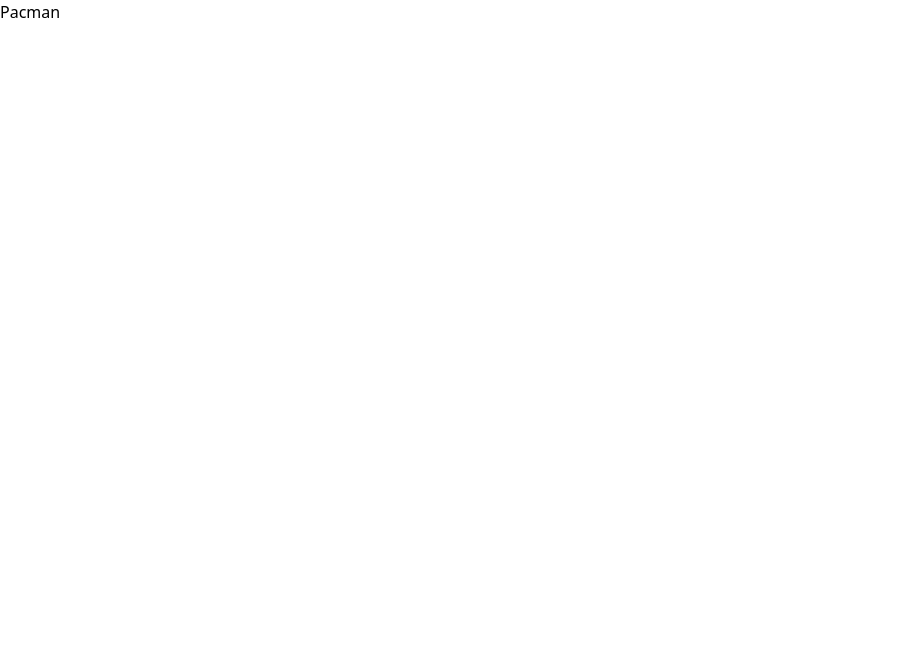
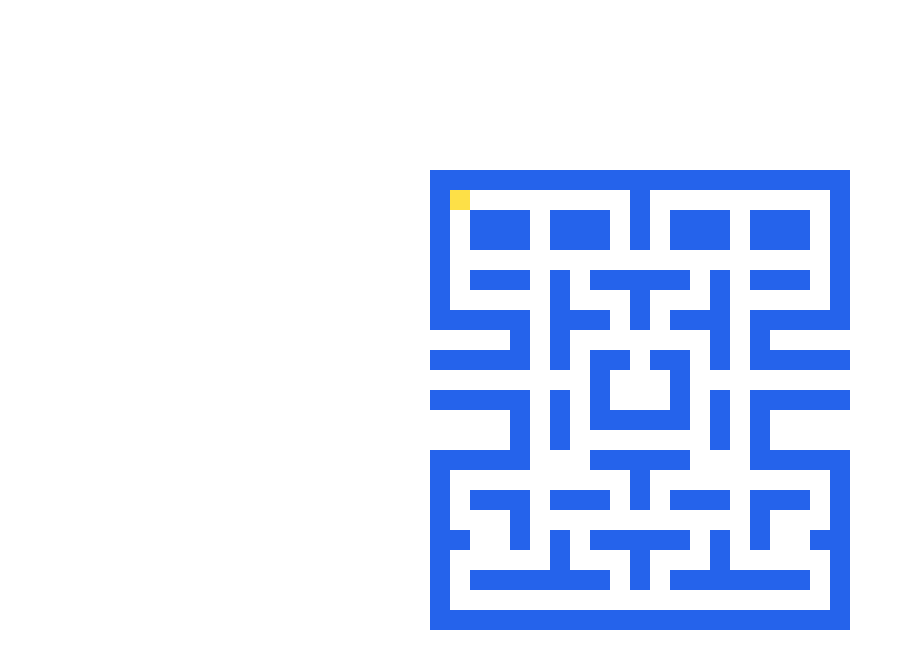
Before and after one commit to makiwebdeveloper/pacman-oop, a React (Vite) app: page / in a window 1280 px wide. Shown: the top 668 px of the page, without its empty margins (0-912 px from the left). Built offline with nearby package versions, Linux system fonts and the light colour scheme.

Commit message:
make game model - board, player + player move on click

```diff
--- a/package.json
+++ b/package.json
@@ -7,6 +7,7 @@
     "preview": "vite preview"
   },
   "dependencies": {
+    "classnames": "^2.3.2",
     "react": "^17.0.2",
     "react-dom": "^17.0.2"
   },
--- a/src/App.tsx
+++ b/src/App.tsx
@@ -1,7 +1,36 @@
+import { useEffect, useState } from "react";
+import { BoardComponent } from "./components";
+import { Game } from "./models/Game";
+import { Directions, Player } from "./models/Player";
+
 function App() {
+  const [game, setGame] = useState(new Game(new Player(1, 1, Directions.LEFT)));
+
+  const restart = () => {
+    const newGame = new Game(new Player(1, 1, Directions.RIGHT));
+    newGame.initBoard();
+    setGame(newGame);
+  };
+
+  const updateGame = () => {
+    const newGame = game.getCopyGame();
+    setGame(newGame);
+  };
+
+  const moveHandler = () => {
+    game.player.move(game.board);
+    updateGame();
+  };
+
+  useEffect(() => {
+    restart();
+  }, []);
+
+  console.log(game);
+
   return (
-    <div className="App">
-      <h1>Pacman</h1>
+    <div className="w-screen h-screen center" onClick={moveHandler}>
+      <BoardComponent board={game.board} player={game.player} />
     </div>
   );
 }
--- /dev/null
+++ b/src/components/BoardComponent.tsx
@@ -0,0 +1,33 @@
+import classNames from "classnames";
+import { FC } from "react";
+import { Cell } from "../models/Cell";
+import { Player } from "../models/Player";
+
+interface Props {
+  board: Cell[][];
+  player: Player;
+}
+
+const BoardComponent: FC<Props> = ({ board, player }) => {
+  return (
+    <div className="w-[210px] h-[230px] md:w-[420px] md:h-[460px]">
+      {board.map((row, rowIndex) => (
+        <div key={rowIndex} className="flex">
+          {row.map((cell, colIndex) => (
+            <div
+              key={colIndex}
+              className={`w-[10px] h-[10px] md:w-[20px] md:h-[20px] ${classNames(
+                {
+                  "bg-yellow-300": player.x === cell.x && player.y === cell.y,
+                  "bg-blue-600": cell.isWall,
+                }
+              )}`}
+            ></div>
+          ))}
+        </div>
+      ))}
+    </div>
+  );
+};
+
+export default BoardComponent;
--- /dev/null
+++ b/src/components/index.ts
@@ -0,0 +1 @@
+export { default as BoardComponent } from "./BoardComponent";
--- a/src/index.css
+++ b/src/index.css
@@ -1,3 +1,7 @@
 @tailwind base;
 @tailwind components;
 @tailwind utilities;
+
+.center {
+  @apply flex items-center justify-center;
+}
--- /dev/null
+++ b/src/models/Cell.ts
@@ -0,0 +1,10 @@
+import { Player } from "./Player";
+
+export class Cell {
+  constructor(
+    readonly x: number,
+    readonly y: number,
+    readonly isWall: boolean,
+    public player: Player | null
+  ) {}
+}
--- /dev/null
+++ b/src/models/Game.ts
@@ -0,0 +1,24 @@
+import { walls } from "../utils/walls";
+import { Cell } from "./Cell";
+import { Player } from "./Player";
+
+export class Game {
+  board: Cell[][] = [];
+  player: Player;
+
+  constructor(player: Player) {
+    this.player = player;
+  }
+
+  public initBoard() {
+    this.board = walls.map((row, y) =>
+      row.map((wall, x) => new Cell(x, y, Boolean(wall), null))
+    );
+  }
+
+  public getCopyGame(): Game {
+    const newGame = new Game(this.player);
+    newGame.board = this.board;
+    return newGame;
+  }
+}
--- /dev/null
+++ b/src/models/Ghost.ts
@@ -0,0 +1 @@
+export class Ghost {}
--- /dev/null
+++ b/src/models/Player.ts
@@ -0,0 +1,33 @@
+import { Cell } from "./Cell";
+
+export enum Directions {
+  UP = "up",
+  DOWN = "down",
+  LEFT = "left",
+  RIGHT = "right",
+}
+
+export class Player {
+  constructor(
+    public x: number,
+    public y: number,
+    public direction: Directions
+  ) {}
+
+  public move(board: Cell[][]) {
+    switch (this.direction) {
+      case Directions.UP:
+        if (!board[this.y - 1][this.x].isWall) this.y -= 1;
+        break;
+      case Directions.DOWN:
+        if (!board[this.y + 1][this.x].isWall) this.y += 1;
+        break;
+      case Directions.LEFT:
+        if (!board[this.y][this.x - 1].isWall) this.x -= 1;
+        break;
+      case Directions.RIGHT:
+        if (!board[this.y][this.x + 1].isWall) this.x += 1;
+        break;
+    }
+  }
+}
--- /dev/null
+++ b/src/utils/walls.ts
@@ -0,0 +1,25 @@
+export const walls = [
+  [1, 1, 1, 1, 1, 1, 1, 1, 1, 1, 1, 1, 1, 1, 1, 1, 1, 1, 1, 1, 1],
+  [1, 0, 0, 0, 0, 0, 0, 0, 0, 0, 1, 0, 0, 0, 0, 0, 0, 0, 0, 0, 1],
+  [1, 0, 1, 1, 1, 0, 1, 1, 1, 0, 1, 0, 1, 1, 1, 0, 1, 1, 1, 0, 1],
+  [1, 0, 1, 1, 1, 0, 1, 1, 1, 0, 1, 0, 1, 1, 1, 0, 1, 1, 1, 0, 1],
+  [1, 0, 0, 0, 0, 0, 0, 0, 0, 0, 0, 0, 0, 0, 0, 0, 0, 0, 0, 0, 1],
+  [1, 0, 1, 1, 1, 0, 1, 0, 1, 1, 1, 1, 1, 0, 1, 0, 1, 1, 1, 0, 1],
+  [1, 0, 0, 0, 0, 0, 1, 0, 0, 0, 1, 0, 0, 0, 1, 0, 0, 0, 0, 0, 1],
+  [1, 1, 1, 1, 1, 0, 1, 1, 1, 0, 1, 0, 1, 1, 1, 0, 1, 1, 1, 1, 1],
+  [0, 0, 0, 0, 1, 0, 1, 0, 0, 0, 0, 0, 0, 0, 1, 0, 1, 0, 0, 0, 0],
+  [1, 1, 1, 1, 1, 0, 1, 0, 1, 1, 0, 1, 1, 0, 1, 0, 1, 1, 1, 1, 1],
+  [0, 0, 0, 0, 0, 0, 0, 0, 1, 0, 0, 0, 1, 0, 0, 0, 0, 0, 0, 0, 0],
+  [1, 1, 1, 1, 1, 0, 1, 0, 1, 0, 0, 0, 1, 0, 1, 0, 1, 1, 1, 1, 1],
+  [0, 0, 0, 0, 1, 0, 1, 0, 1, 1, 1, 1, 1, 0, 1, 0, 1, 0, 0, 0, 0],
+  [0, 0, 0, 0, 1, 0, 1, 0, 0, 0, 0, 0, 0, 0, 1, 0, 1, 0, 0, 0, 0],
+  [1, 1, 1, 1, 1, 0, 0, 0, 1, 1, 1, 1, 1, 0, 0, 0, 1, 1, 1, 1, 1],
+  [1, 0, 0, 0, 0, 0, 0, 0, 0, 0, 1, 0, 0, 0, 0, 0, 0, 0, 0, 0, 1],
+  [1, 0, 1, 1, 1, 0, 1, 1, 1, 0, 1, 0, 1, 1, 1, 0, 1, 1, 1, 0, 1],
+  [1, 0, 0, 0, 1, 0, 0, 0, 0, 0, 0, 0, 0, 0, 0, 0, 1, 0, 0, 0, 1],
+  [1, 1, 0, 0, 1, 0, 1, 0, 1, 1, 1, 1, 1, 0, 1, 0, 1, 0, 0, 1, 1],
+  [1, 0, 0, 0, 0, 0, 1, 0, 0, 0, 1, 0, 0, 0, 1, 0, 0, 0, 0, 0, 1],
+  [1, 0, 1, 1, 1, 1, 1, 1, 1, 0, 1, 0, 1, 1, 1, 1, 1, 1, 1, 0, 1],
+  [1, 0, 0, 0, 0, 0, 0, 0, 0, 0, 0, 0, 0, 0, 0, 0, 0, 0, 0, 0, 1],
+  [1, 1, 1, 1, 1, 1, 1, 1, 1, 1, 1, 1, 1, 1, 1, 1, 1, 1, 1, 1, 1],
+];
```
Also changed, not shown: 1 other file (tests, documents, lock files or other folders).
